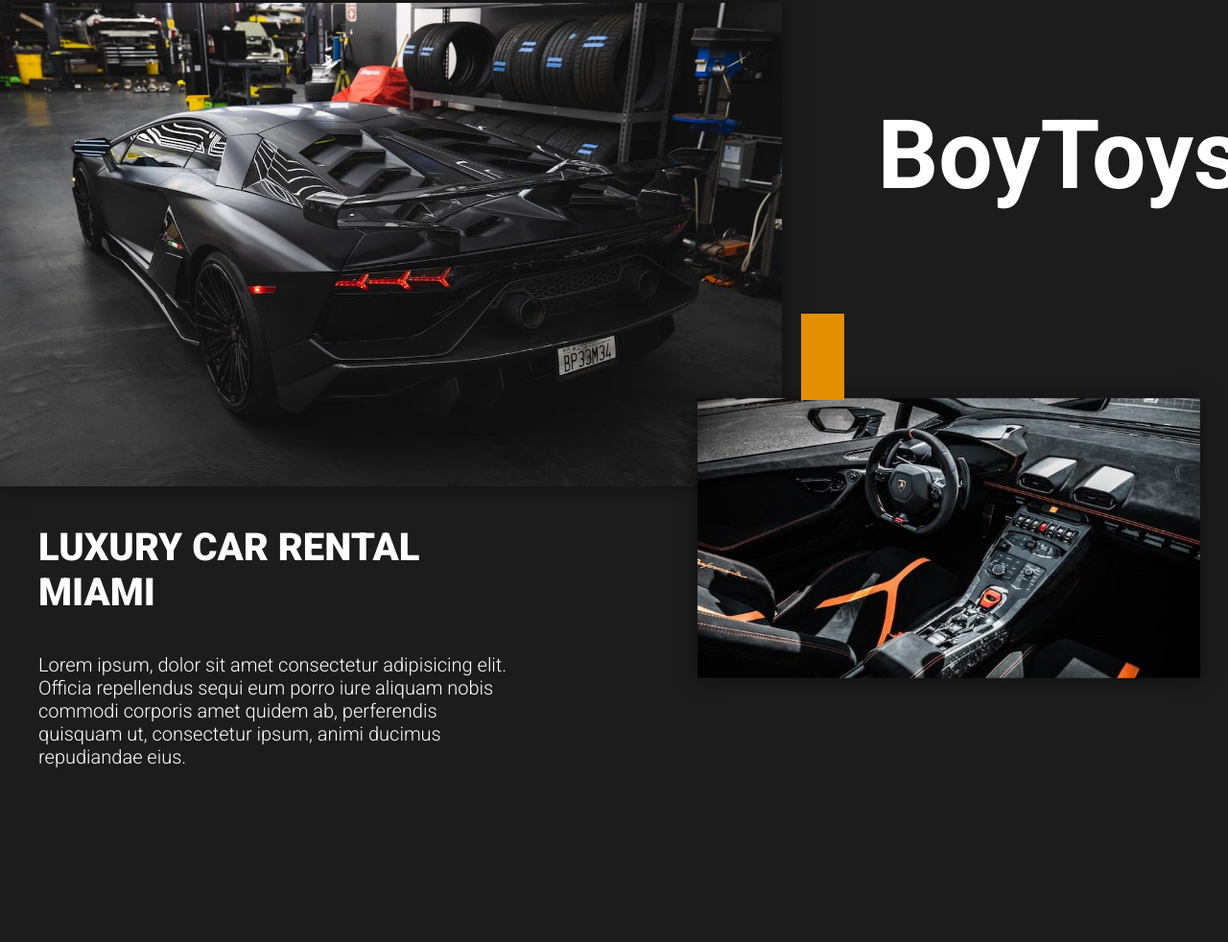
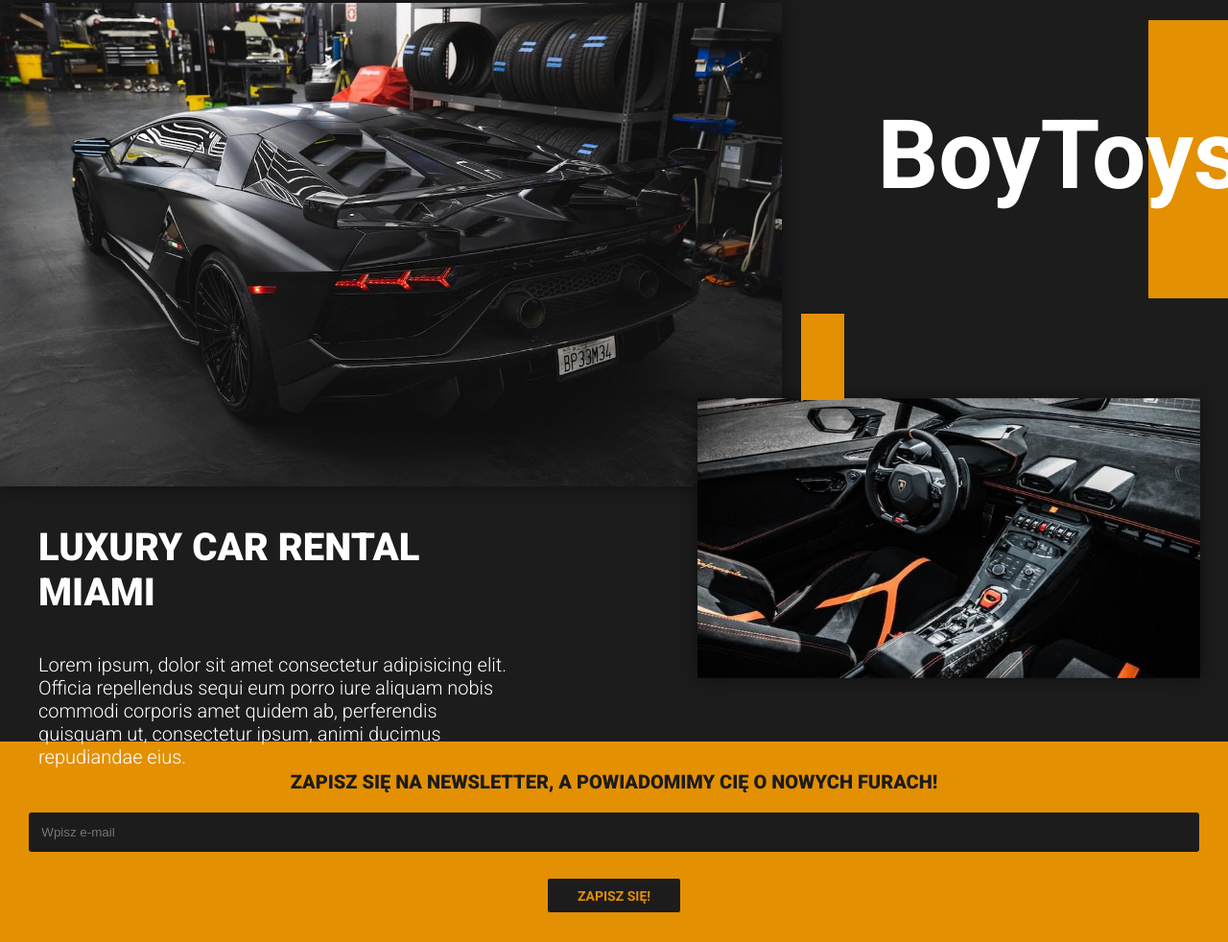
Before and after one commit to Kacperfreelancer/luxuryCarRental, a website: page index.html in a window 1280 px wide. Shown: the part 1237-2219 px from the top of the page at 96% size. Before the commit the page ends 2038 px from the top, so only its background shows below. Drawn offline with Linux system fonts and the light colour scheme.

Commit message:
added section newsletter

```diff
--- a/index.html
+++ b/index.html
@@ -115,6 +115,16 @@
     </div>
   </div>
 
+  <div class="newsletter">
+    <div class="wrapper">
+      <div class="newsletter-box">
+        <h2 class="newsletter-box__title">Zapisz się na newsletter, a powiadomimy Cię o nowych furach!</h2>
+        <input type="text" placeholder="Wpisz e-mail">
+        <button class="casual-button newsletter-box__btn">Zapisz się!</button>
+      </div>
+    </div>
+  </div>
+
   <script src="dist/js/main.min.js"></script>
 </body>
 
--- a/src/sass/_components.scss
+++ b/src/sass/_components.scss
@@ -25,7 +25,7 @@
 .casual-button {
   padding: .7em 2.2em;
   border: 1px solid $primary-orange;
-  border-radius: 2px;
+  border-radius: 3px;
   color: $pure-white;
   font-family: "roboto", sans-serif;
   font-size: 1.4rem;
--- a/src/sass/main.scss
+++ b/src/sass/main.scss
@@ -297,8 +297,42 @@
       font-weight: 900;
     }
   }
+}
 
+.newsletter {
+  padding: 3em;
+  background-color: $primary-orange;
+  color: $primary-black;
 
+  &-box {
+    display: flex;
+    justify-content: center;
+    align-items: center;
+    flex-direction: column;
+
+    &__title {
+      font-weight: 900;
+      text-transform: uppercase;
+      text-align: center;
+      font-size: 2rem;
+      margin-bottom: 1em;
+    }
+
+    & input {
+      width: 100%;
+      padding: 1em;
+      background-color: $primary-black;
+      border-radius: 3px;
+      border: none;
+      color: $pure-white;
+      margin-bottom: 2em;
+    }
+
+    &__btn {
+      background-color: $primary-black;
+      color: $primary-orange
+    }
+  }
 }
 
 // =========================
@@ -371,6 +405,18 @@
       grid-row-start: 1;
       grid-row-end: 1;
       font-size: 6rem;
+
+      &::after {
+        content: "";
+        position: absolute;
+        top: 18px;
+        right: -250px;
+        display: block;
+        width: 100px;
+        height: 290px;
+        background-color: $primary-orange;
+        z-index: -1;
+      }
 
     }
 
```
Also changed, not shown: dist/css/main.min.css.
